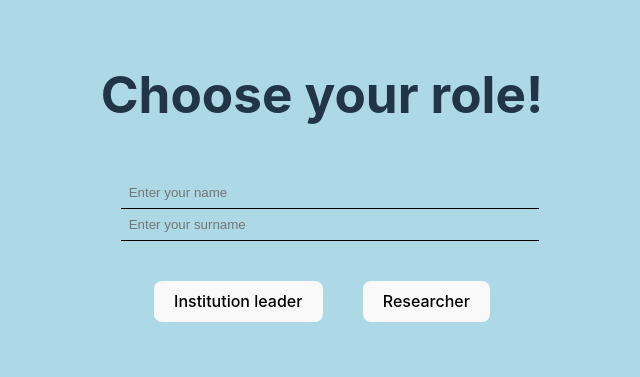
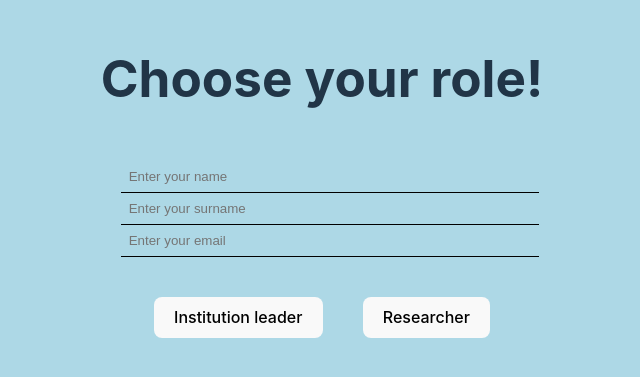
Before and after one commit to mflegar/fnm.java, a React (Vite) app in the folder client/: page /signin in a window 1280 px wide. Shown: the part 213-590 px from the top of the page, without its empty margins (318-958 px from the left). Built offline with nearby package versions, Linux system fonts and the light colour scheme.

Commit message:
Update SignIn.tsx
Added email in form.

```diff
--- a/client/src/pages/SignIn.tsx
+++ b/client/src/pages/SignIn.tsx
@@ -17,6 +17,9 @@ function SignIn(){
    <div>
    <input type="text" name="userSurname" placeholder="Enter your surname"></input>
    </div>
+   <div>
+   <input type="text" name="email" placeholder="Enter your email"></input>
+   </div>
    </form>
    </div>
    <Link to="/institution"><button>Institution leader</button></Link>
```
